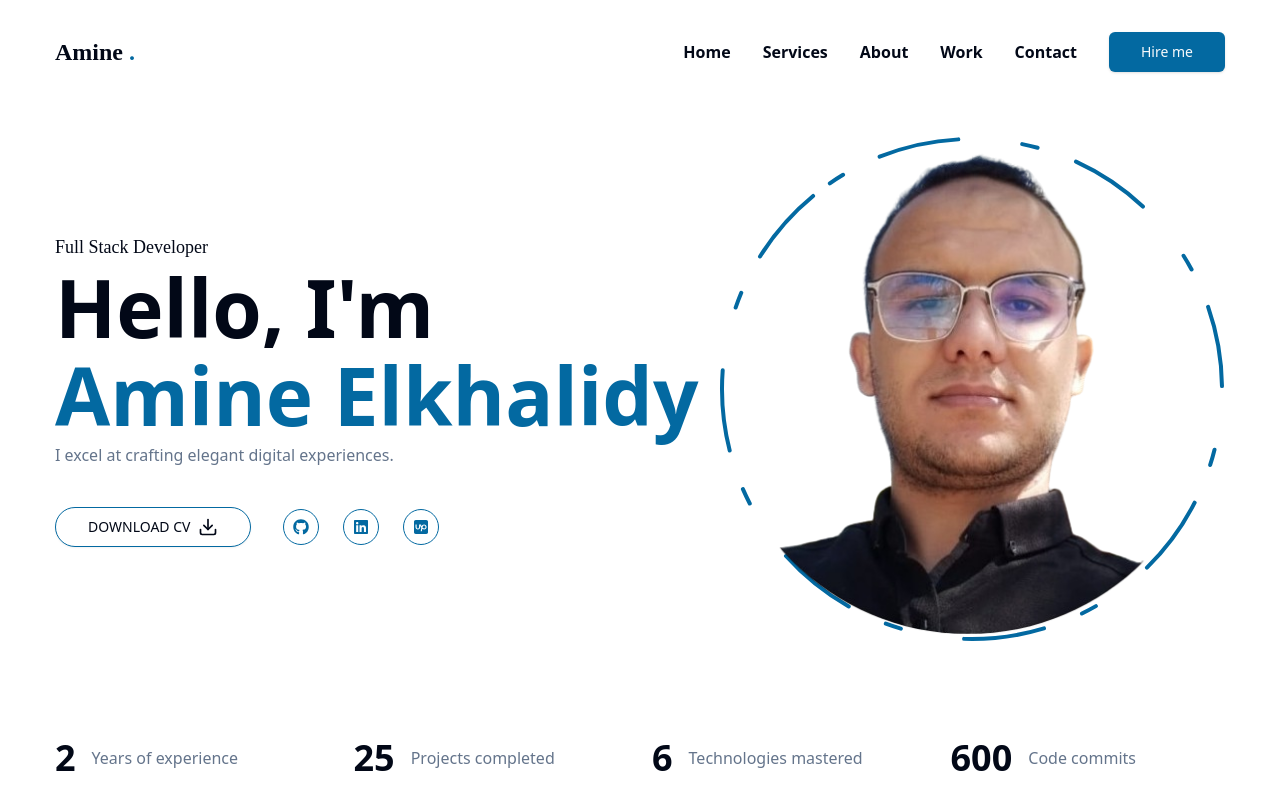
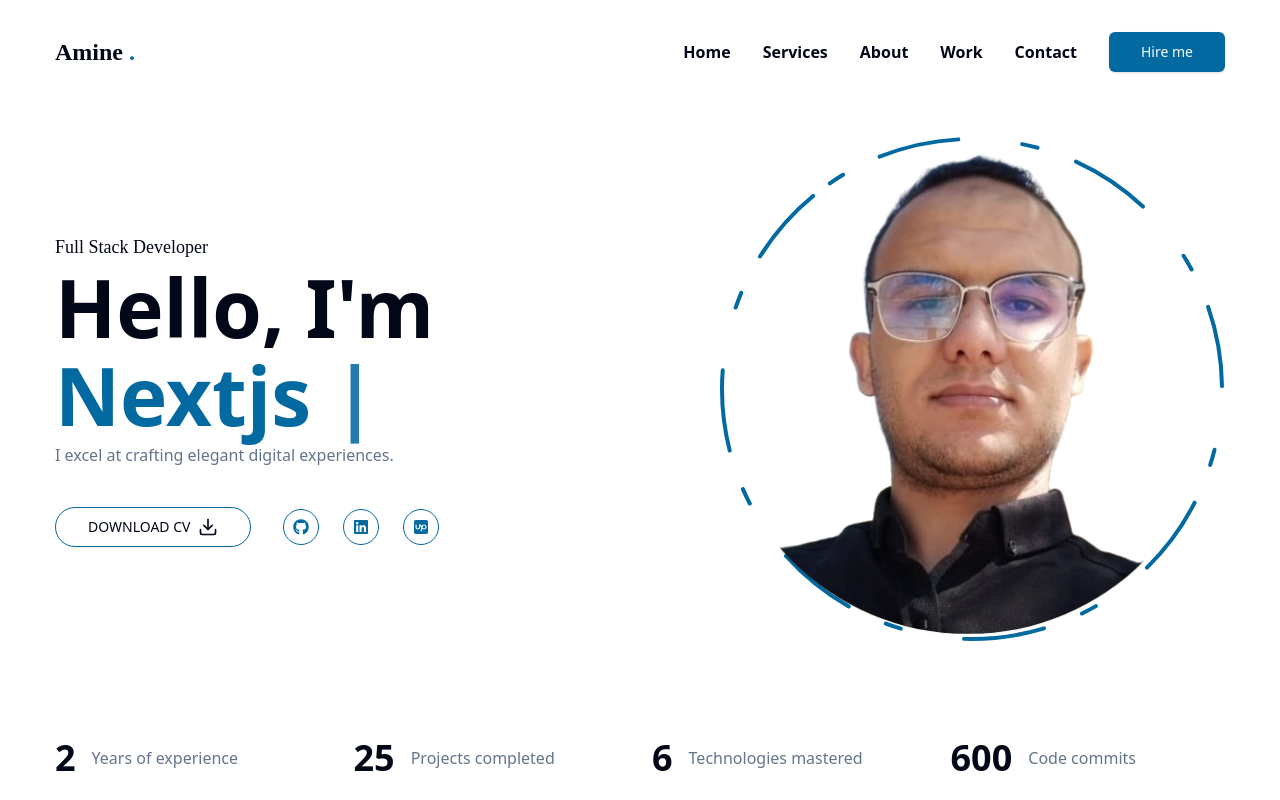
Before and after one commit to AmineElkhalidy/condensed-portfolio, a Next.js app: page / in a window 1280 px wide. Shown: the top 800 px of the page. Built offline with nearby package versions, Linux system fonts and the light colour scheme; a web font is replaced by a local one.

Commit message:
11- Typewriting effect added!

```diff
--- a/app/_components/Hero.tsx
+++ b/app/_components/Hero.tsx
@@ -1,9 +1,12 @@
+"use client";
+
 import Socials from "@/components/Socials";
 import Photo from "@/components/Photo";
 import State from "@/components/Stats";
 import Link from "next/link";
 import { Button } from "@/components/ui/button";
 import { FiDownload } from "react-icons/fi";
+import TypewriterComponent from "typewriter-effect";
 
 const Hero = () => {
   return (
@@ -15,7 +18,16 @@ const Hero = () => {
             <span className="text-lg font-secondary">Full Stack Developer</span>
             <h1 className="h1">
               Hello, I&apos;m <br />{" "}
-              <span className="text-sky-700">Amine Elkhalidy</span>
+              <span className="text-sky-700">
+                {" "}
+                <TypewriterComponent
+                  options={{
+                    strings: ["Amine Elkhalidy", "Nextjs developer"],
+                    autoStart: true,
+                    loop: true,
+                  }}
+                />
+              </span>
             </h1>
             <p className="max-w-[500px] mb-9 text-muted-foreground">
               I excel at crafting elegant digital experiences.
--- a/package.json
+++ b/package.json
@@ -33,6 +33,7 @@
     "swiper": "^11.1.4",
     "tailwind-merge": "^2.3.0",
     "tailwindcss-animate": "^1.0.7",
+    "typewriter-effect": "^2.21.0",
     "zod": "^3.23.8"
   },
   "devDependencies": {
```
Also changed, not shown: 1 other file (tests, documents, lock files or other folders).
